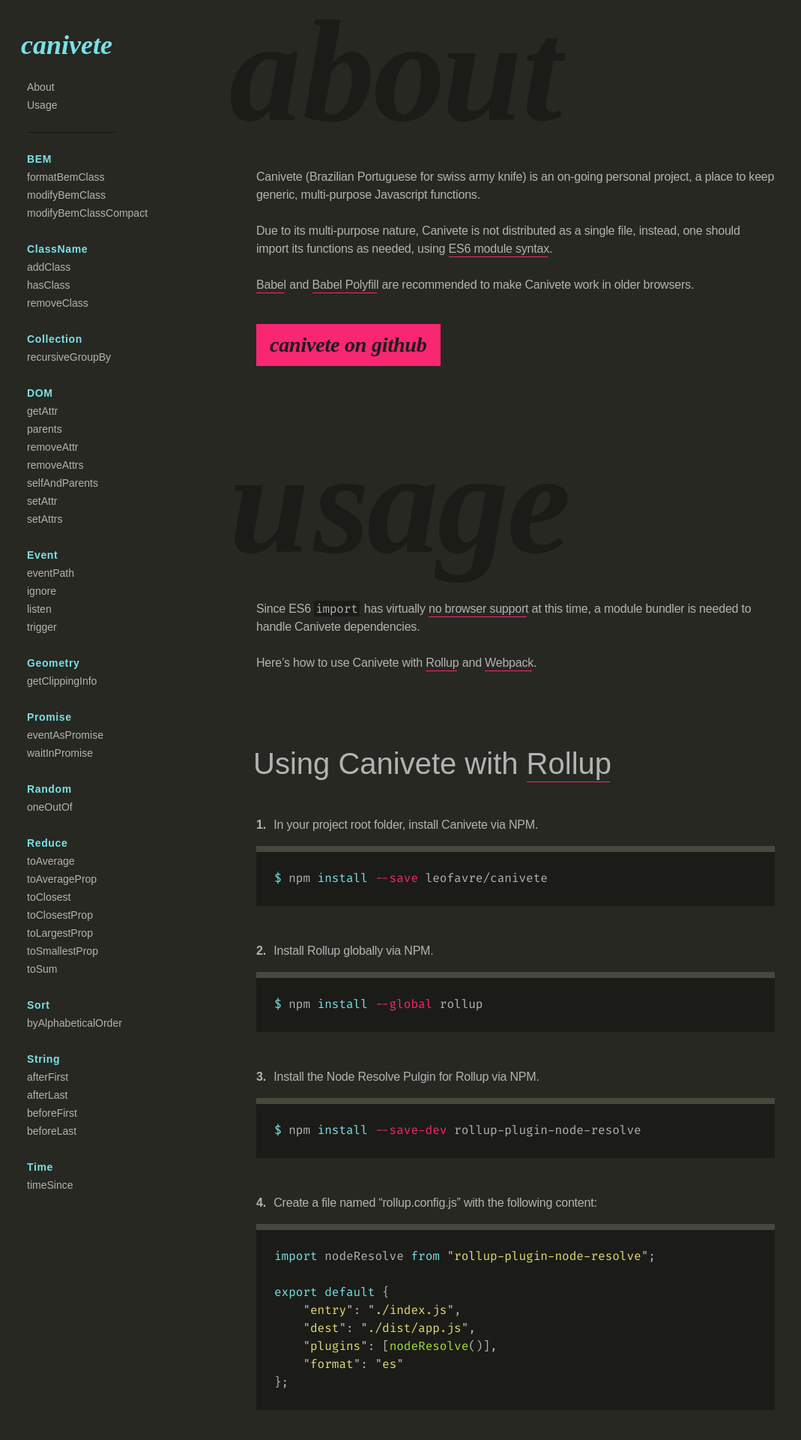
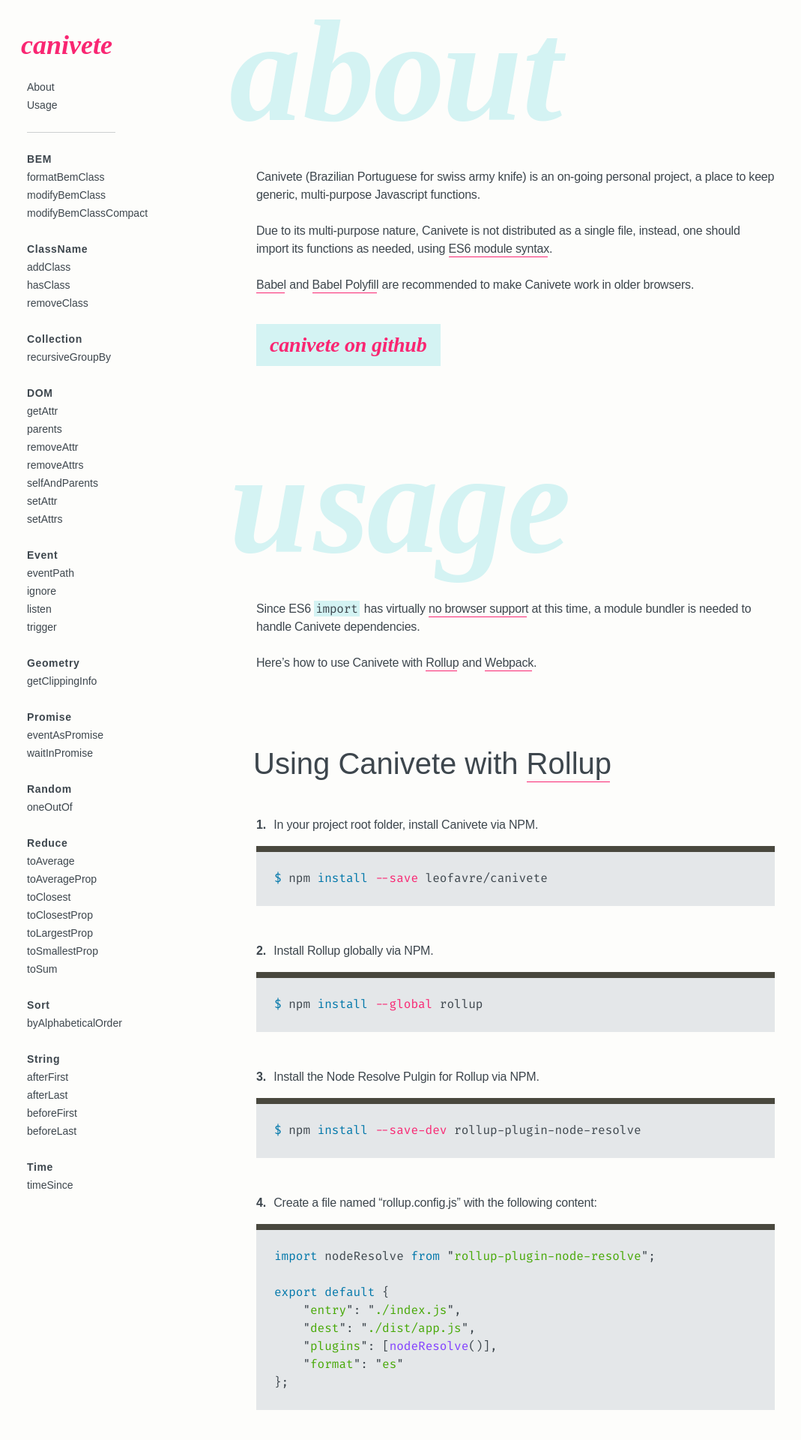
Before and after one commit to leofavre/canivete, a Jekyll site: the page built from docs/index.md, in a window 1280 px wide. Shown: the top 1920 px of the page at 75% size, without its empty margins (0-1069 px from the left). Built offline with Jekyll 4.4.1, drawn with Linux system fonts in a browser that asks for light colours; nearby versions of some CDN libraries; some web fonts are replaced; some of the changed text lies outside the part shown.

Commit message:
new color scheme

```diff
--- a/docs/_sass/_content.scss
+++ b/docs/_sass/_content.scss
@@ -39,6 +39,12 @@
 			transform: scale(0.84);
 			transform-origin: 0% 100%;
 		}
+
+		height: 100vh;
+		padding: 0;
+		display: flex;
+		flex-flow: row wrap;
+		align-items: center;
 	}
 
 	h2 + h3,
@@ -54,6 +60,13 @@
 
 		@media only screen and (min-width: 1400px) {
 			top: 3px;
+		}
+
+		margin-bottom: 0;
+		top: -35vh;
+
+		@media only screen and (min-width: 1400px) {
+			top: -35vh;
 		}
 	}
 
@@ -351,6 +364,7 @@
 
 	h2 {
 		// top: 0.375rem;
+		height: auto;
 		left: -2.25rem;
 		margin-top: $grid * 4;
 		padding: 0;
@@ -367,6 +381,7 @@
 		padding-top: ($grid * 1) + 0.625rem;
 		word-spacing: normal;
 		background: none;
+		color: $intro-h3-color;
 
 		a {
 			display: inline;
@@ -389,8 +404,8 @@
 		display: inline-block;
 		margin-top: 1rem;
 		padding: 1rem 1.125rem;
-		background: #f92672;
-		color: #1b1c18;
+		background: $button-bg-color;
+		color: $button-color;
 		font-family: "Acropolis A", "Acropolis B", cursive;
 		font-weight: bold;
 		font-style: italic;
--- a/docs/_sass/_monokai.scss
+++ b/docs/_sass/_monokai.scss
@@ -59,39 +59,39 @@
   color: #aaaaaa;
 }
 .highlight .k, .highlight .kv {
-  color: $aqua;
+  color: $code-blue;
   // font-weight: bold;
 }
 .highlight .kc {
-  color: $aqua;
+  color: $code-blue;
   // font-weight: bold;
 }
 .highlight .kd {
-  color: $aqua;
+  color: $code-blue;
   // font-weight: bold;
 }
 .highlight .kp {
-  color: $aqua;
+  color: $code-blue;
   // font-weight: bold;
 }
 .highlight .kr {
-  color: $aqua;
+  color: $code-blue;
   // font-weight: bold;
 }
 .highlight .kt {
-  color: $aqua;
+  color: $code-blue;
   // font-weight: bold;
 }
 .highlight .kn {
-  color: $link-color;
+  color: $code-red;
   // font-weight: bold;
 }
 .highlight .ow {
-  color: $link-color;
+  color: $code-red;
   // font-weight: bold;
 }
 .highlight .o {
-  color: $link-color;
+  color: $code-red;
   // font-weight: bold;
 }
 .highlight .mf {
@@ -116,95 +116,95 @@
   color: #ae81ff;
 }
 .highlight .sb {
-  color: #e6db74;
+  color: $code-str;
 }
 .highlight .sc {
-  color: #e6db74;
+  color: $code-str;
 }
 .highlight .sd {
-  color: #e6db74;
+  color: $code-str;
 }
 .highlight .s2 {
-  color: #e6db74;
+  color: $code-str;
 }
 .highlight .sh {
-  color: #e6db74;
+  color: $code-str;
 }
 .highlight .si {
-  color: #e6db74;
+  color: $code-str;
 }
 .highlight .sx {
-  color: #e6db74;
+  color: $code-str;
 }
 .highlight .sr {
-  color: #e6db74;
+  color: $code-str;
 }
 .highlight .s1 {
-  color: #e6db74;
+  color: $code-str;
 }
 .highlight .ss {
-  color: #e6db74;
+  color: $code-str;
 }
 .highlight .s {
-  color: #e6db74;
+  color: $code-str;
 }
 .highlight .na {
-  color: #a6e22e;
+  color: $code-purple;
 }
 .highlight .nc {
-  color: #a6e22e;
+  color: $code-purple;
   // font-weight: bold;
 }
 .highlight .nd {
-  color: #a6e22e;
+  color: $code-purple;
   // font-weight: bold;
 }
 .highlight .ne {
-  color: #a6e22e;
+  color: $code-purple;
   // font-weight: bold;
 }
 .highlight .nf {
-  color: #a6e22e;
+  color: $code-purple;
   // font-weight: bold;
 }
 .highlight .no {
-  color: $aqua;
+  color: $code-blue;
 }
 .highlight .bp {
-  color: $aqua;
+  color: $code-blue;
 }
 .highlight .nb {
-  color: $aqua;
+  color: $code-blue;
 }
 .highlight .ni {
-  color: $aqua;
+  color: $code-blue;
 }
 .highlight .nn {
-  color: $aqua;
+  color: $code-blue;
 }
 .highlight .vc {
-  color: $aqua;
+  color: $code-blue;
 }
 .highlight .vg {
-  color: $aqua;
+  color: $code-blue;
 }
 .highlight .vi {
-  color: $aqua;
+  color: $code-blue;
 }
 .highlight .nv {
-  color: $aqua;
+  color: $code-blue;
 }
 .highlight .w {
-  color: $aqua;
+  color: $code-blue;
 }
 .highlight .nl {
-  color: $aqua;
+  color: $code-blue;
   // font-weight: bold;
 }
 .highlight .nt {
-  color: $link-color;
+  color: $code-red;
 }
 .highlight {
-  color: $aqua;
+  color: $code-blue;
   background-color: #49483e;
 }
--- a/docs/_sass/_nav.scss
+++ b/docs/_sass/_nav.scss
@@ -110,14 +110,14 @@
 		}
 	}
 
+	ul ~ ul li li {
+		// font-family: "Fira Code", monospace;
+	}
+
 	li a {
 		margin-left: -2.25rem;
 		padding-left: 2.25rem;
 		padding-right: 2.25rem;
-	}
-
-	li li a {
-		// color: $aqua;
 	}
 
 	a {
--- a/docs/_sass/_variables.scss
+++ b/docs/_sass/_variables.scss
@@ -22,6 +22,7 @@
 
 
 
+// sublime text
 
 $background-color: $dark;
 $text-color: $text;
@@ -44,3 +45,40 @@
 $link-hairline-color: $link-color;
 $menu-hairline-color: $hairline-dark;
 $table-hairline-color: $hairline-grey;
+
+
+// bubble gum
+
+$background-color: mix(#fbfbf7, white, 50%);
+$text-color: #3d464d;
+
+$logo-color: #f92672;
+$menu-item-color: $text-color;
+
+$intro-h2-color: #d4f3f3;
+$intro-h3-color: $text-color;
+
+$button-color: $logo-color;
+$button-bg-color: $intro-h2-color;
+
+$content-h2-color: $intro-h2-color;
+$content-h3-color: #7ae1e6;
+$content-h3-bg-color: $text-color;
+
+$small-code-color: $text-color;
+$small-code-bg-color: $content-h2-color;
+$optional-color: $background-color;
+$optional-bg-color: $text-color;
+
+$link-hairline-color: $logo-color;
+$menu-hairline-color: mix($text-color, $background-color, 50%);
+$table-hairline-color: $menu-hairline-color;
+
+$big-code-color: $text-color;
+$big-code-bg-color: mix(#f0f3f5, black, 95%);
+
+$code-blue: #07a;
+$code-red: $logo-color;
+$code-str: #46a805;
+$code-purple: #813dff;
+$comment: $menu-hairline-color;
```
Also changed, not shown: docs/_script/run.js (+0 -20 lines), 2 other files.
